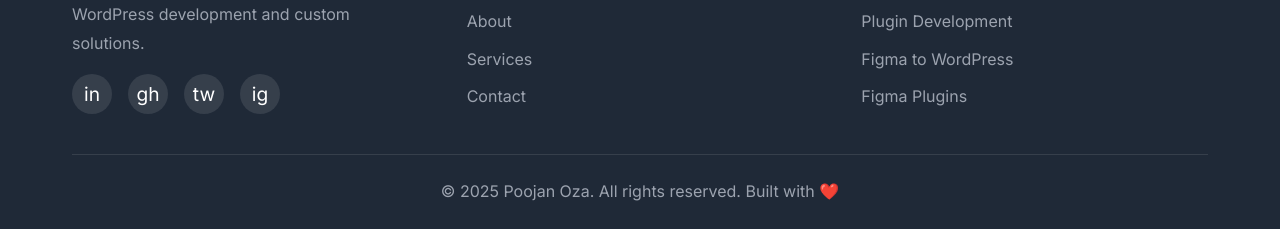
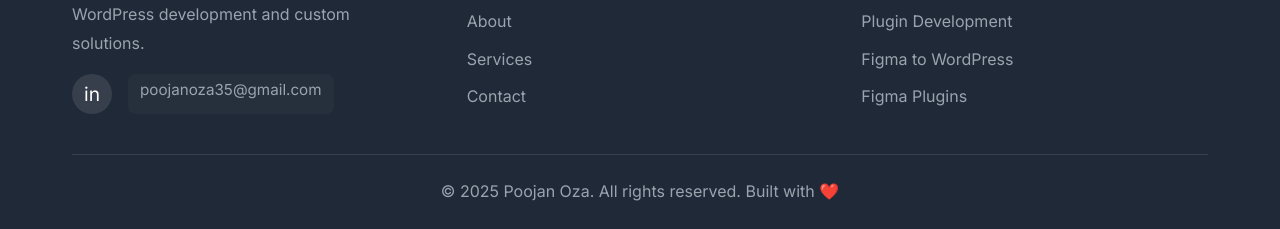
Before and after one commit to smarterpoojan/portfolio-site, a plain HTML site: page index.html in a window 1280 px wide. Shown: the part 6039-6268 px from the top of the page. Drawn offline with Linux system fonts and the light colour scheme.

```diff
--- a/index.html
+++ b/index.html
@@ -674,6 +674,26 @@
             font-size: 1.2rem;
         }
 
+        /* email link shown in footer (full address) */
+        .contact-email {
+            display: inline-block;
+            color: #9ca3af;
+            text-decoration: none;
+            padding: 0.5rem 0.75rem;
+            border-radius: 8px;
+            background-color: rgba(255,255,255,0.03);
+            font-size: 0.95rem;
+            line-height: 1;
+            transition: background-color 0.2s ease, color 0.2s ease, transform 0.2s ease;
+            word-break: break-all;
+        }
+
+        .contact-email:hover {
+            background-color: var(--primary-color);
+            color: white;
+            transform: translateY(-3px);
+        }
+
         .social-link:hover {
             background-color: var(--primary-color);
             transform: translateY(-3px);
@@ -1043,10 +1063,10 @@
                     <h3>Poojan Oza</h3>
                     <p>Full Stack Developer specializing in WordPress development and custom solutions.</p>
                     <div class="social-links">
-                        <a href="#" class="social-link" aria-label="LinkedIn">in</a>
-                        <a href="#" class="social-link" aria-label="GitHub">gh</a>
-                        <a href="#" class="social-link" aria-label="Twitter">tw</a>
-                        <a href="#" class="social-link" aria-label="Instagram">ig</a>
+                        <!-- Keep only LinkedIn (update href to your profile if desired) -->
+                        <a href="https://www.linkedin.com/in/poojan-oza" class="social-link" aria-label="LinkedIn">in</a>
+                        <!-- Visible email address (full) -->
+                        <a href="mailto:poojanoza35@gmail.com" class="contact-email" aria-label="Email">poojanoza35@gmail.com</a>
                     </div>
                 </div>
                 <div class="footer-section">
```
